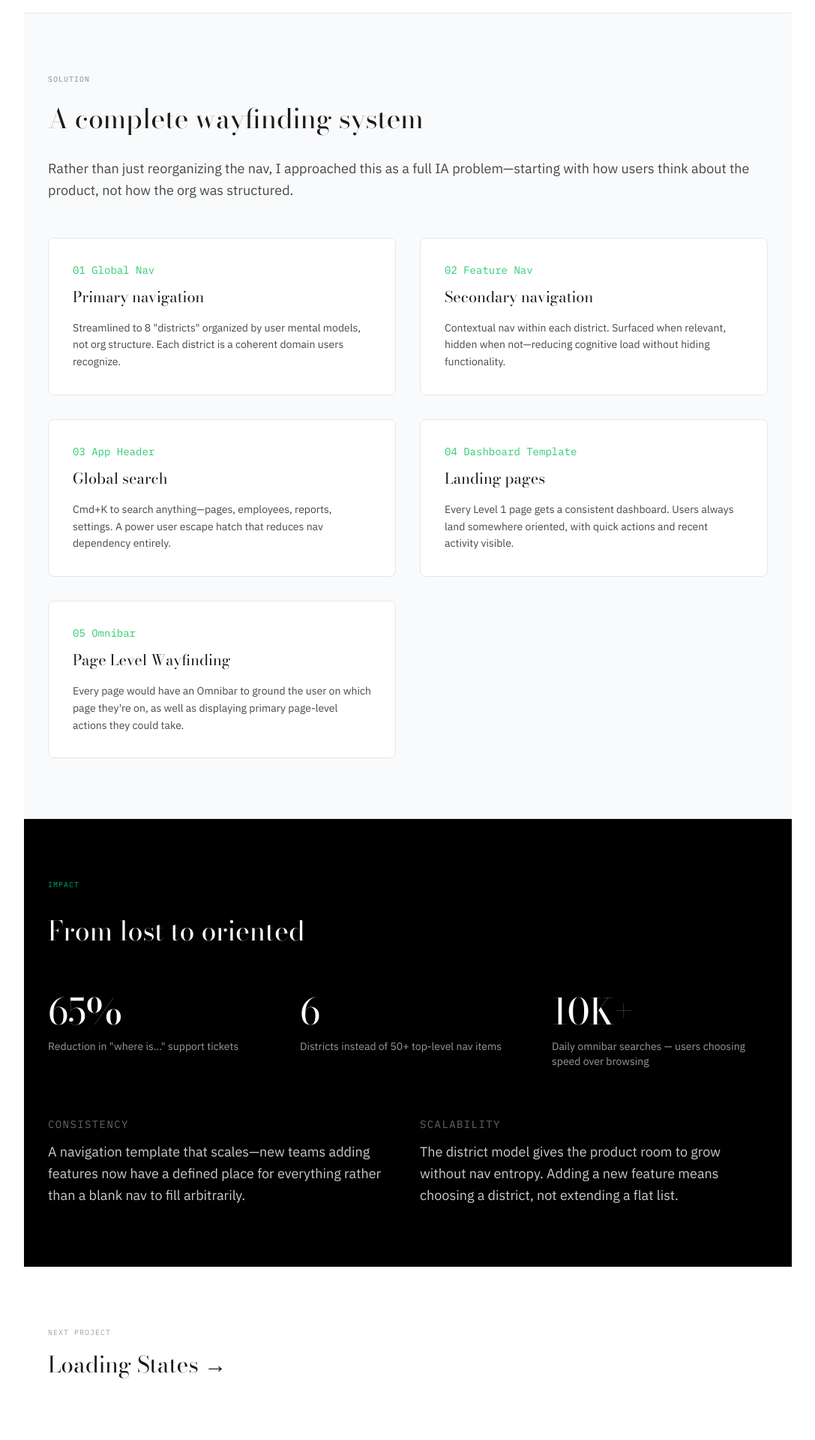
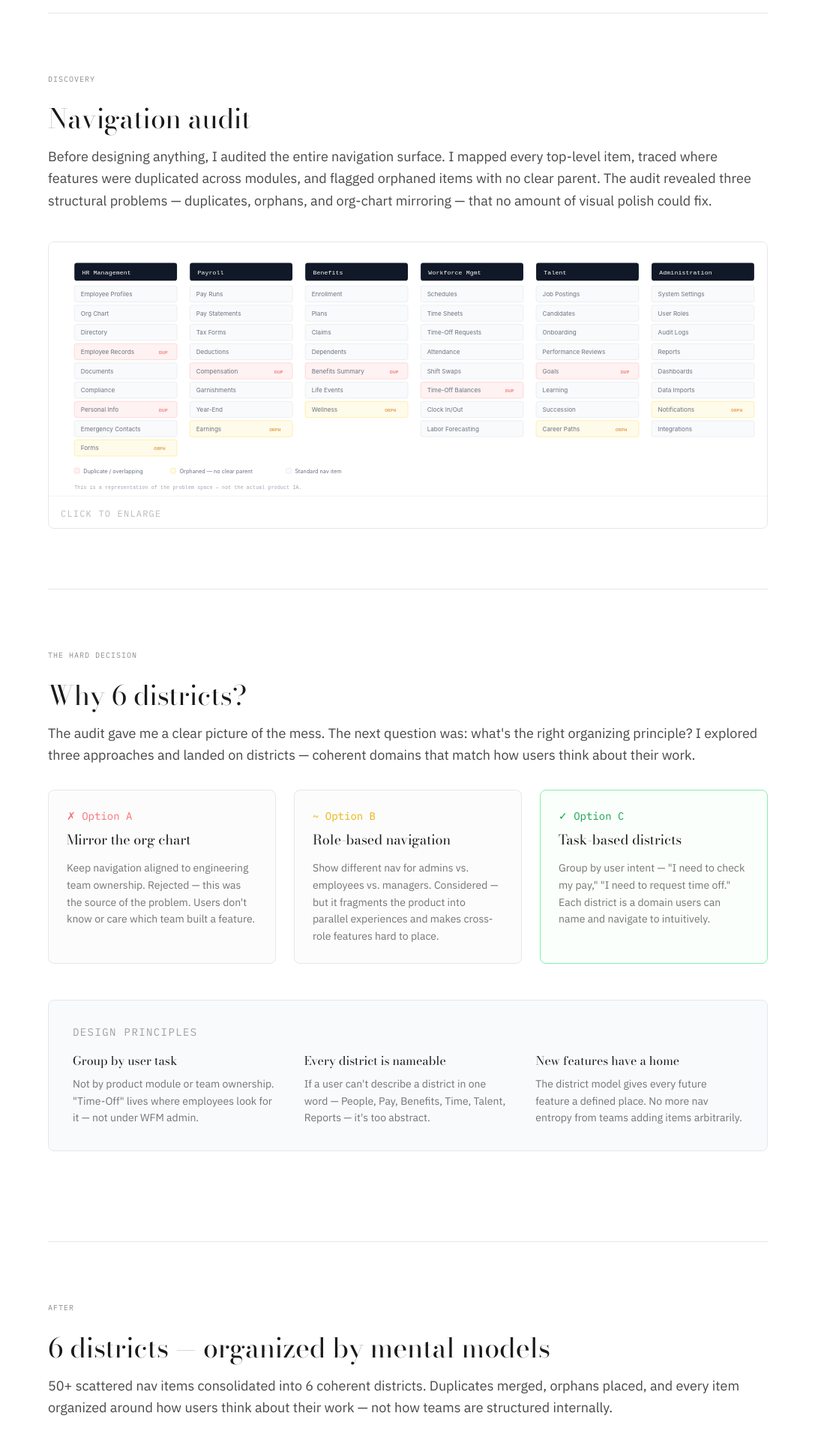
Before and after one commit to angieyoo/portfolio, a Next.js app: page /work/wayfinding in a window 1280 px wide. Shown: the part 1520-3440 px from the top of the page at 75% size, without its empty margins (96-1183 px from the left). Built offline with nearby package versions, Linux system fonts and the light colour scheme.

Commit message:
Update page.tsx

```diff
--- a/app/work/wayfinding/page.tsx
+++ b/app/work/wayfinding/page.tsx
@@ -97,19 +97,90 @@ export default function Wayfinding() {
           </div>
         </section>
 
+        {/* Discovery: Nav Audit */}
+        <section className="py-20 border-t border-gray-200">
+          <div className="text-[10px] tracking-widest uppercase font-mono opacity-50 mb-6">Discovery</div>
+          <h2 className="font-display text-4xl mb-4">Navigation audit</h2>
+          <p className="text-lg opacity-80 leading-relaxed mb-10">
+            Before designing anything, I audited the entire navigation surface. I mapped every top-level item, traced where features were duplicated across modules, and flagged orphaned items with no clear parent. The audit revealed three structural problems — duplicates, orphans, and org-chart mirroring — that no amount of visual polish could fix.
+          </p>
+          <ZoomableImage
+            src="/images/wayfinding-before.svg"
+            alt="Before: Navigation Audit — 50+ items with duplicates and orphans"
+          />
+        </section>
+
+        {/* Decision: Why 6 districts */}
+        <section className="py-20 border-t border-gray-200">
+          <div className="text-[10px] tracking-widest uppercase font-mono opacity-50 mb-6">The Hard Decision</div>
+          <h2 className="font-display text-4xl mb-4">Why 6 districts?</h2>
+          <p className="text-lg opacity-80 leading-relaxed mb-8">
+            The audit gave me a clear picture of the mess. The next question was: what's the right organizing principle? I explored three approaches and landed on districts — coherent domains that match how users think about their work.
+          </p>
+
+          <div className="grid md:grid-cols-3 gap-6 mb-12">
+            <div className="p-6 border border-gray-200 rounded-lg bg-gray-50/50">
+              <div className="text-sm font-mono text-red-400 mb-2">✗ Option A</div>
+              <div className="font-display text-lg mb-3">Mirror the org chart</div>
+              <div className="text-sm opacity-60 leading-relaxed">Keep navigation aligned to engineering team ownership. Rejected — this was the source of the problem. Users don't know or care which team built a feature.</div>
+            </div>
+            <div className="p-6 border border-gray-200 rounded-lg bg-gray-50/50">
+              <div className="text-sm font-mono text-yellow-500 mb-2">~ Option B</div>
+              <div className="font-display text-lg mb-3">Role-based navigation</div>
+              <div className="text-sm opacity-60 leading-relaxed">Show different nav for admins vs. employees vs. managers. Considered — but it fragments the product into parallel experiences and makes cross-role features hard to place.</div>
+            </div>
+            <div className="p-6 border border-green-300 rounded-lg bg-green-50/30">
+              <div className="text-sm font-mono text-green-600 mb-2">✓ Option C</div>
+              <div className="font-display text-lg mb-3">Task-based districts</div>
+              <div className="text-sm opacity-60 leading-relaxed">Group by user intent — "I need to check my pay," "I need to request time off." Each district is a domain users can name and navigate to intuitively.</div>
+            </div>
+          </div>
+
+          <div className="p-8 bg-gray-50 rounded-lg border border-gray-200 mb-10">
+            <div className="text-sm font-mono opacity-40 uppercase tracking-widest mb-4">Design Principles</div>
+            <div className="grid md:grid-cols-3 gap-8">
+              <div>
+                <div className="font-display text-base mb-2">Group by user task</div>
+                <div className="text-sm opacity-60 leading-relaxed">Not by product module or team ownership. "Time-Off" lives where employees look for it — not under WFM admin.</div>
+              </div>
+              <div>
+                <div className="font-display text-base mb-2">Every district is nameable</div>
+                <div className="text-sm opacity-60 leading-relaxed">If a user can't describe a district in one word — People, Pay, Benefits, Time, Talent, Reports — it's too abstract.</div>
+              </div>
+              <div>
+                <div className="font-display text-base mb-2">New features have a home</div>
+                <div className="text-sm opacity-60 leading-relaxed">The district model gives every future feature a defined place. No more nav entropy from teams adding items arbitrarily.</div>
+              </div>
+            </div>
+          </div>
+        </section>
+
+        {/* After: 6 Districts IA */}
+        <section className="py-20 border-t border-gray-200">
+          <div className="text-[10px] tracking-widest uppercase font-mono opacity-50 mb-6">After</div>
+          <h2 className="font-display text-4xl mb-4">6 districts — organized by mental models</h2>
+          <p className="text-lg opacity-80 leading-relaxed mb-10">
+            50+ scattered nav items consolidated into 6 coherent districts. Duplicates merged, orphans placed, and every item organized around how users think about their work — not how teams are structured internally.
+          </p>
+          <ZoomableImage
+            src="/images/wayfinding-after.svg"
+            alt="After: 6 Districts IA structure"
+          />
+        </section>
+
         {/* Solution */}
         <section className="py-20 border-t border-gray-200 bg-gray-50 -mx-8 px-8">
           <div className="text-[10px] tracking-widest uppercase font-mono opacity-50 mb-6">Solution</div>
-          <h2 className="font-display text-4xl mb-8">A complete wayfinding system</h2>
+          <h2 className="font-display text-4xl mb-8">Five components, one system</h2>
           <p className="text-lg opacity-80 leading-relaxed mb-12">
-            Rather than just reorganizing the nav, I approached this as a full IA problem—starting with how users think about the product, not how the org was structured.
+            The districts defined the structure. The next challenge was building the navigation components that bring that structure to life — each solving a different wayfinding need.
           </p>
 
           <div className="grid md:grid-cols-2 gap-8">
             <div className="bg-white p-8 rounded-lg border border-gray-200">
               <div className="text-sm font-medium mb-3 text-accent font-mono">01 Global Nav</div>
               <div className="font-display text-xl mb-4">Primary navigation</div>
-              <div className="text-sm opacity-80 leading-relaxed">Streamlined to 8 "districts" organized by user mental models, not org structure. Each district is a coherent domain users recognize.</div>
+              <div className="text-sm opacity-80 leading-relaxed">Streamlined to 6 "districts" organized by user mental models, not org structure. Each district is a coherent domain users recognize.</div>
             </div>
 
             <div className="bg-white p-8 rounded-lg border border-gray-200">
@@ -182,6 +253,21 @@ export default function Wayfinding() {
           </div>
         </section>
 
+        {/* Reflection */}
+        <section className="py-20 border-t border-gray-200">
+          <div className="text-[10px] tracking-widest uppercase font-mono opacity-50 mb-6">Reflection</div>
+          <h2 className="font-display text-4xl mb-8">What I learned</h2>
+          <p className="text-lg opacity-80 leading-relaxed mb-6">
+            The hardest part wasn't the design — it was organizational alignment. 32 teams all had opinions about where their features should live in the hierarchy. The breakthrough: <strong>find the 80% that's genuinely common, make it undeniable through evidence</strong>, then give teams real control over the 20% that's legitimately different.
+          </p>
+          <p className="text-lg opacity-80 leading-relaxed mb-6">
+            Shared research synthesis earlier — bringing researchers from different modules into the same room — would have accelerated alignment by months. Next time, I'd invest more in cross-team discovery before proposing any structure.
+          </p>
+          <p className="text-lg opacity-80 leading-relaxed">
+            You can't mandate navigation from above. The districts succeeded because teams <em>wanted</em> to use them — the structure was intuitive enough that new features had an obvious home. That's the only kind of IA that holds at scale.
+          </p>
+        </section>
+
         {/* Next */}
         <section className="py-20">
           <Link href="/work/loading-states" className="group">
```
